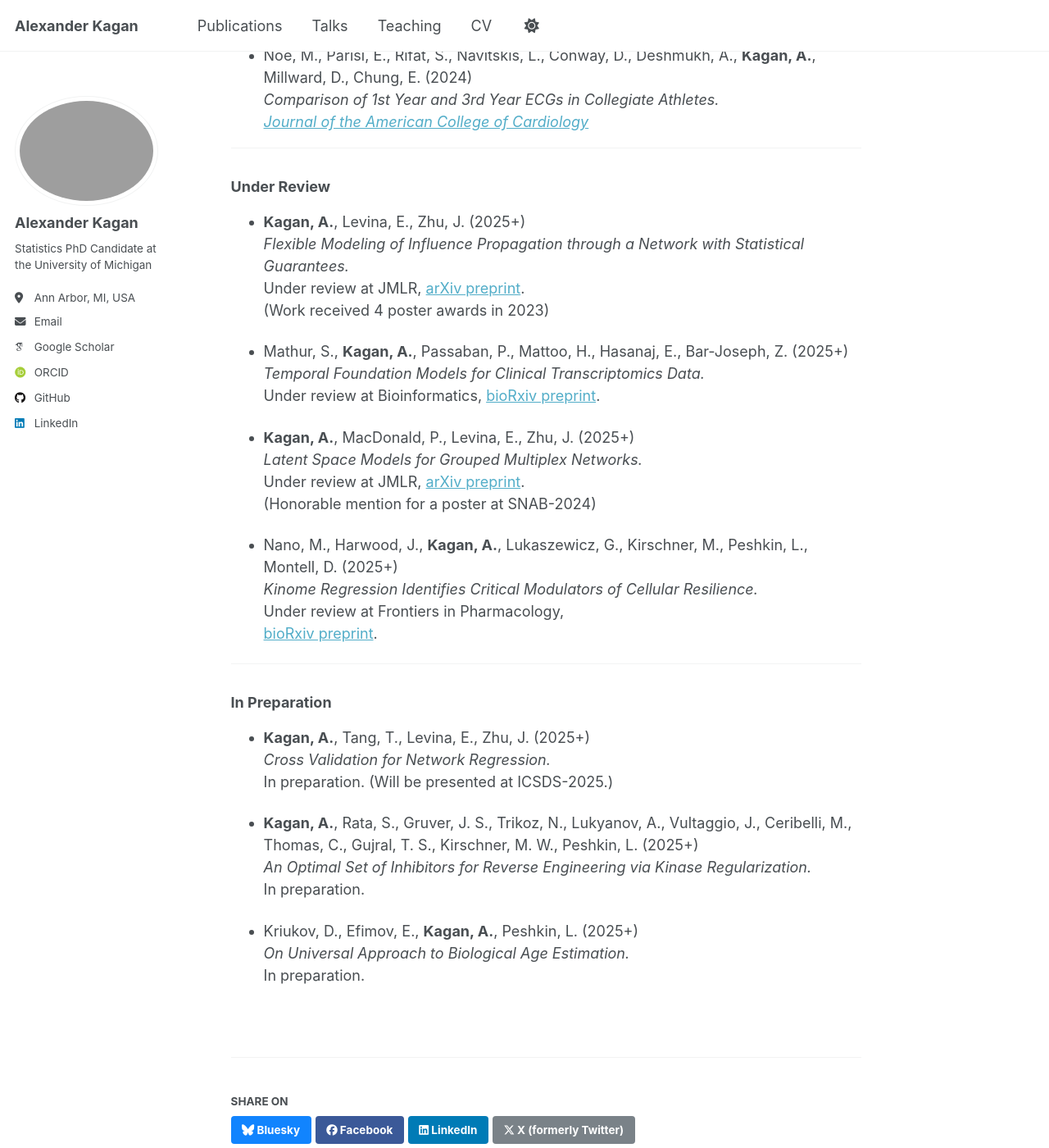
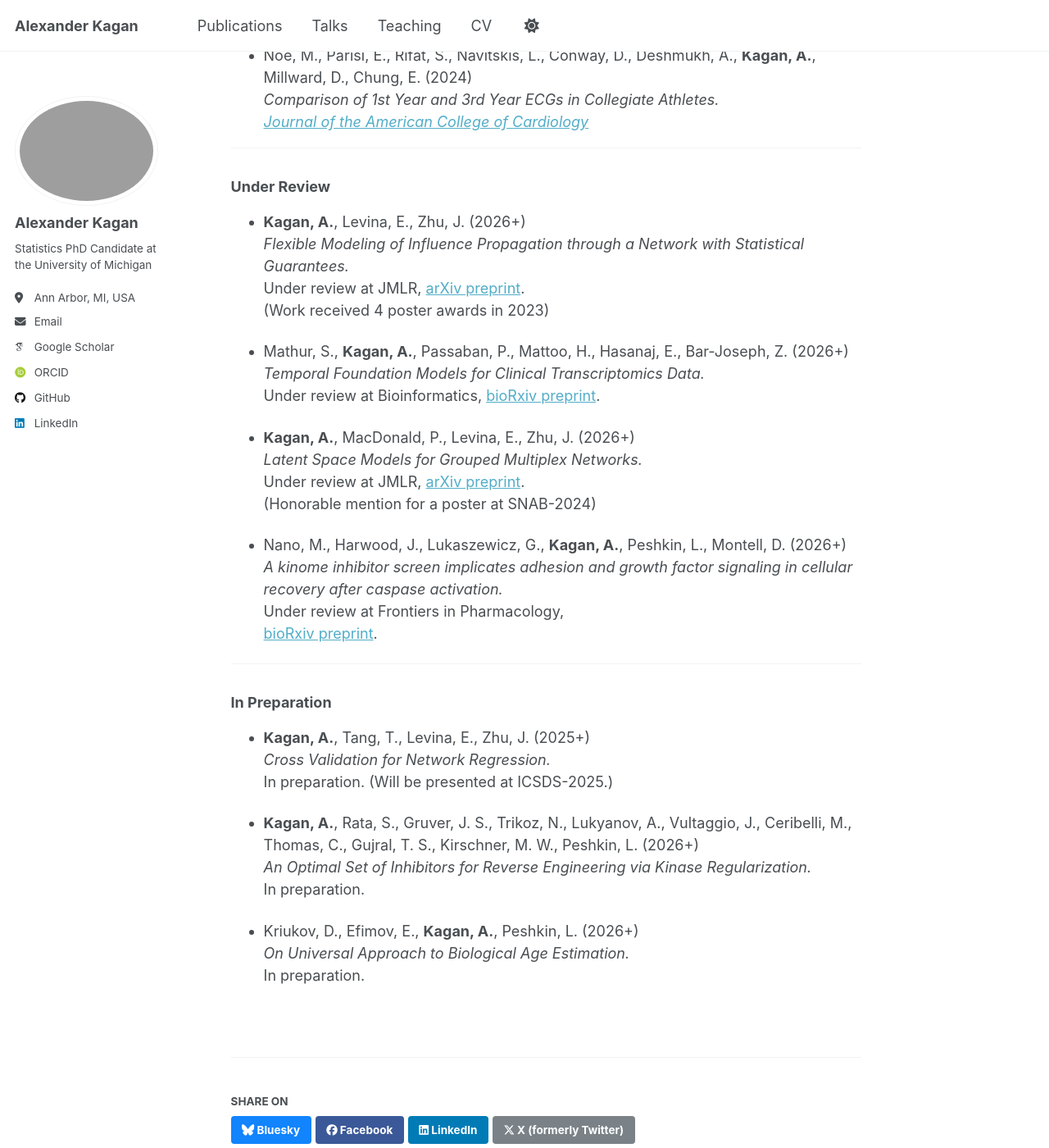
Before and after one commit to AlexanderKagan/AlexanderKagan.github.io, a Jekyll site: the page built from _publications/publication.md, in a window 1280 px wide and 1400 px high, scrolled down 217 px. Shown: the whole window at 82% size. Built offline with Jekyll 4.4.1, drawn with Linux system fonts in a browser that asks for light colours; some web fonts are replaced; a script that is not in the unit is left out.

```diff
--- a/_publications/publication.md
+++ b/_publications/publication.md
@@ -13,24 +13,24 @@ author_profile: true
 ---
 
 ### Under Review
-- **Kagan, A.**, Levina, E., Zhu, J. (2025+)
+- **Kagan, A.**, Levina, E., Zhu, J. (2026+)
   *Flexible Modeling of Influence Propagation through a Network with Statistical Guarantees.*
   Under review at JMLR, [arXiv preprint](https://arxiv.org/abs/2411.09100).
   (Work received 4 poster awards in 2023)
 
-- Mathur, S., **Kagan, A.**, Passaban, P., Mattoo, H., Hasanaj, E., Bar-Joseph, Z. (2025+)
+- Mathur, S., **Kagan, A.**, Passaban, P., Mattoo, H., Hasanaj, E., Bar-Joseph, Z. (2026+)
   *Temporal Foundation Models for Clinical Transcriptomics Data.*
   Under review at Bioinformatics, [bioRxiv preprint](https://www.biorxiv.org/content/10.1101/2025.10.20.683402v1).
 
-- **Kagan, A.**, MacDonald, P., Levina, E., Zhu, J. (2025+)
+- **Kagan, A.**, MacDonald, P., Levina, E., Zhu, J. (2026+)
   *Latent Space Models for Grouped Multiplex Networks.*
   Under review at JMLR, [arXiv preprint](https://www.arxiv.org/abs/2511.11086).
   (Honorable mention for a poster at SNAB-2024)
 
-- Nano, M., Harwood, J., **Kagan, A.**, Lukaszewicz, G., Kirschner, M., Peshkin, L., Montell, D. (2025+)
-  *Kinome Regression Identifies Critical Modulators of Cellular Resilience.*
+- Nano, M., Harwood, J., Lukaszewicz, G., **Kagan, A.**, Peshkin, L., Montell, D. (2026+)
+  *A kinome inhibitor screen implicates adhesion and growth factor signaling in cellular recovery after caspase activation.*
   Under review at Frontiers in Pharmacology,
-  [bioRxiv preprint](https://www.biorxiv.org/search/author1%3AMaddalena%2BNano%20title%3AKinome%2Bregression%2Bidentifies%2Bcritical%2Bmodulators%2Bof%2Bcellular%2Bresilience%20title_flags%3Amatch-any%20jcode%3Abiorxiv%20limit_from%3A2025-11-14%20limit_to%3A2026-01-01%20numresults%3A10%20sort%3Arelevance-rank%20format_result%3Astandard).
+  [bioRxiv preprint](https://www.biorxiv.org/content/10.64898/2026.01.06.697929v1).
 
 ---
 
@@ -39,10 +39,10 @@ author_profile: true
   *Cross Validation for Network Regression.*
   In preparation. (Will be presented at ICSDS-2025.)
 
-- **Kagan, A.**, Rata, S., Gruver, J. S., Trikoz, N., Lukyanov, A., Vultaggio, J., Ceribelli, M., Thomas, C., Gujral, T. S., Kirschner, M. W., Peshkin, L. (2025+)
+- **Kagan, A.**, Rata, S., Gruver, J. S., Trikoz, N., Lukyanov, A., Vultaggio, J., Ceribelli, M., Thomas, C., Gujral, T. S., Kirschner, M. W., Peshkin, L. (2026+)
   *An Optimal Set of Inhibitors for Reverse Engineering via Kinase Regularization.*
   In preparation.
 
-- Kriukov, D., Efimov, E., **Kagan, A.**, Peshkin, L. (2025+)
+- Kriukov, D., Efimov, E., **Kagan, A.**, Peshkin, L. (2026+)
   *On Universal Approach to Biological Age Estimation.*
   In preparation.
```
Also changed, not shown: _pages/about.md (+7 -4 lines), _pages/teaching.md (+4 -0 lines), 2 other files.
